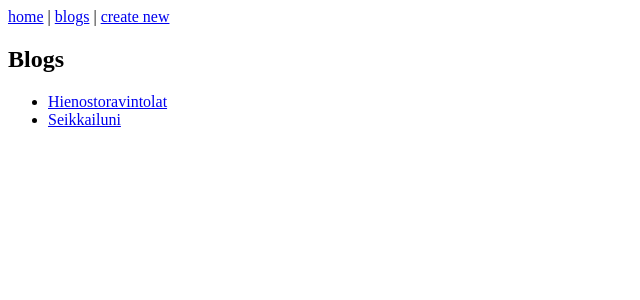
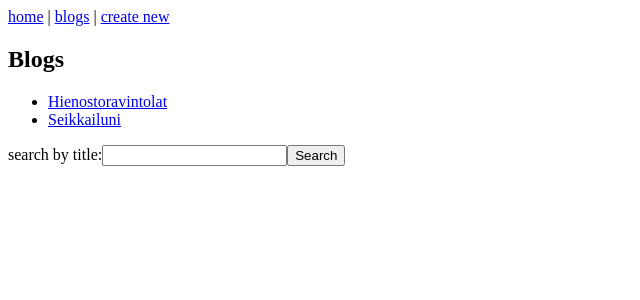
Before and after one commit to pperamak/osa14, a Next.js app: page /blogs in a window 1280 px wide. Shown: the top 300 px of the page, without its empty margins (0-640 px from the left). Built offline with nearby package versions, Linux system fonts and the light colour scheme.

Commit message:
tehtävä 6

```diff
--- a/app/actions/blogs.ts
+++ b/app/actions/blogs.ts
@@ -21,3 +21,8 @@ export const addLikeToBlog = async (formData: FormData) => {
   revalidatePath(`/blogs/${id}`)
   revalidatePath("/blogs")
 }
+
+export const redirectSearch = async (formData: FormData) => {
+  const searchTerm = formData.get("search") as string
+  redirect(`/blogs?search=${searchTerm}`)
+}
--- a/app/blogs/page.tsx
+++ b/app/blogs/page.tsx
@@ -1,8 +1,18 @@
 import Link from "next/link"
 import { getBlogs } from "../services/blogs"
+import { redirectSearch } from "../actions/blogs"
 
-const Blogs = () => {
-  const blogs = getBlogs()
+const Blogs = async ({
+  searchParams,
+}:{
+  searchParams: Promise<{ search?: string}>
+}) => {
+  const { search } = await searchParams
+  const allBlogs = getBlogs()
+  const blogs = search
+    ? allBlogs.filter((blog) => blog.title.toLowerCase().includes(search.toLowerCase()))
+    : allBlogs
+
   return (
     <div>
       <h2>Blogs</h2>
@@ -13,6 +23,13 @@ const Blogs = () => {
           </li>
         ))}
       </ul>
+      <form action={redirectSearch}>
+        <label>
+          search by title:
+          <input type="text" name="search"/>
+        </label>
+        <button type="submit">Search</button>
+      </form>
     </div>
   )
 }
```
